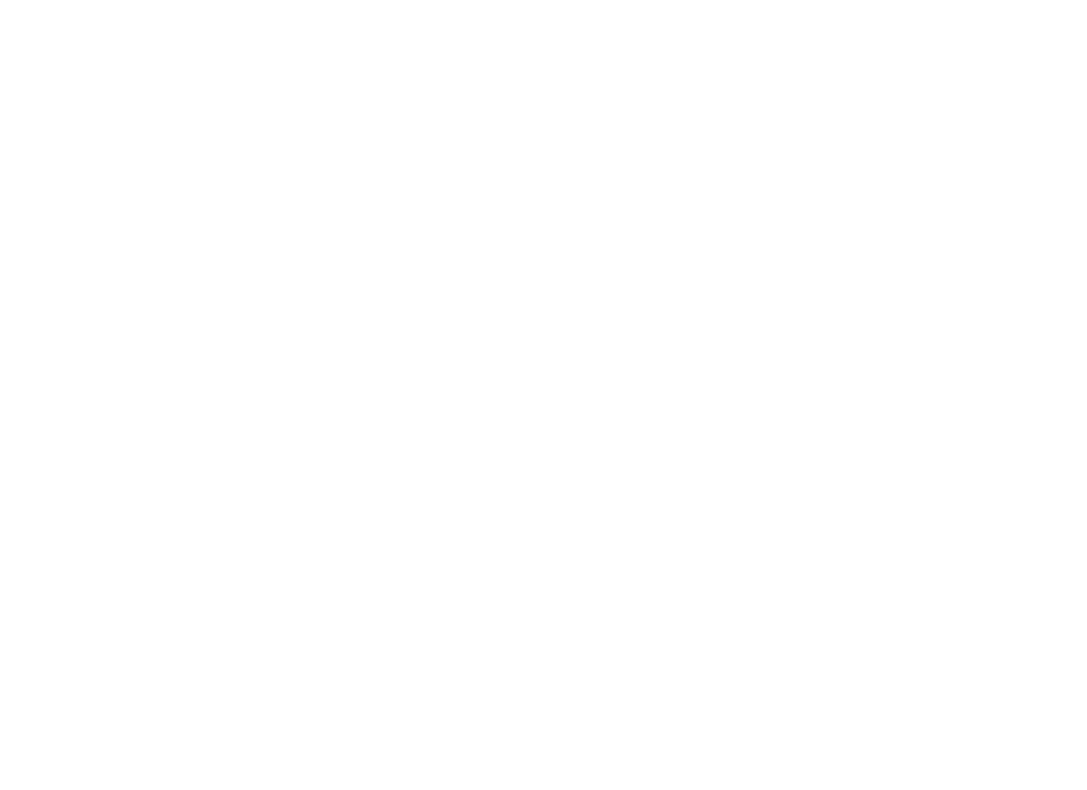
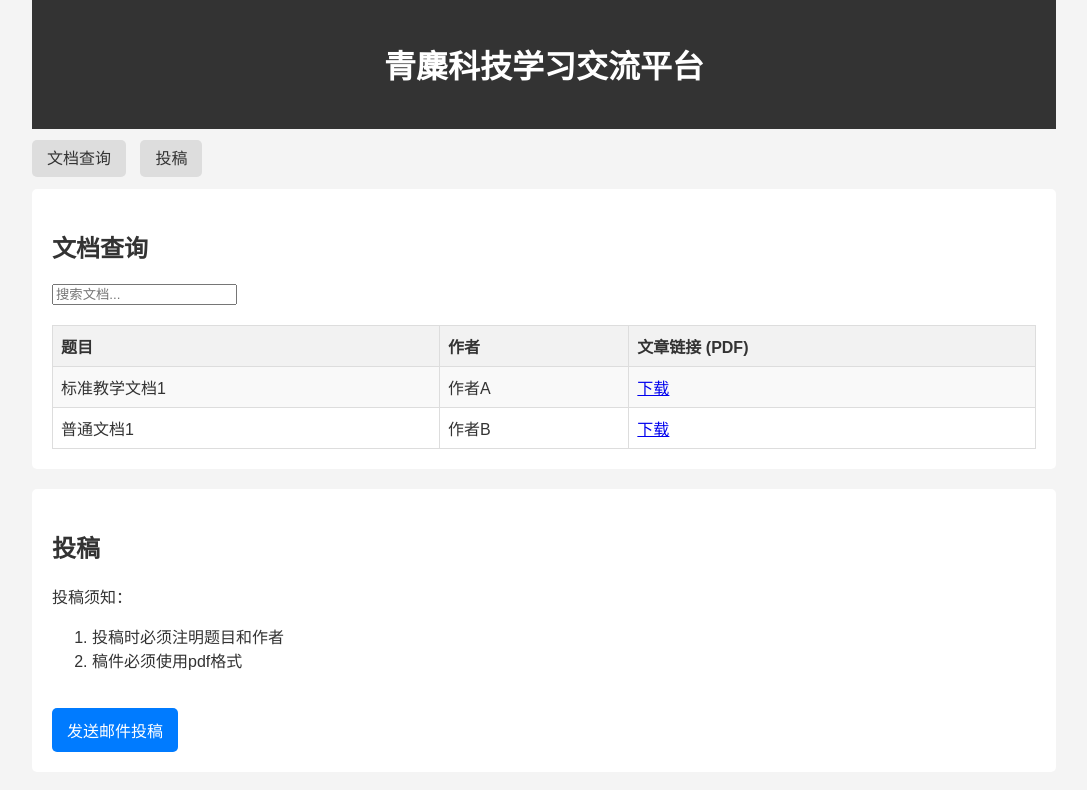
Before and after one commit to WZQ66/qingmiblog, a plain HTML site: page index.html in a window 1280 px wide. Shown: the whole page, without its empty margins (96-1183 px from the left). Drawn offline with Linux system fonts and the light colour scheme.

Commit message:
主页搭建完成

```diff
--- a/index.html
+++ b/index.html
@@ -1,10 +1,156 @@
 <!DOCTYPE html>
-<html lang="zh">
+<html lang="zh-CN">
 <head>
     <meta charset="UTF-8">
-    <title>Title</title>
+    <title>青麋科技学习交流平台</title>
+    <style>
+        body {
+            font-family: 'Arial', sans-serif;
+            background-color: #f4f4f4;
+            margin: 0;
+            padding: 0;
+            color: #333;
+        }
+        .container {
+            width: 80%;
+            margin: auto;
+            overflow: hidden;
+        }
+        header {
+            background: #333;
+            color: #fff;
+            padding: 20px;
+            text-align: center;
+        }
+        nav ul {
+            padding: 0;
+            list-style: none;
+        }
+        nav ul li {
+            display: inline;
+            margin-right: 10px;
+        }
+        nav ul li a {
+            color: #333;
+            text-decoration: none;
+            padding: 10px 15px;
+            background: #ddd;
+            border-radius: 5px;
+        }
+        nav ul li a:hover {
+            background: #ccc;
+        }
+        .search-box {
+            margin-bottom: 20px;
+        }
+        table {
+            width: 100%;
+            border-collapse: collapse;
+            margin-top: 20px;
+        }
+        th, td {
+            border: 1px solid #ddd;
+            padding: 8px;
+            text-align: left;
+        }
+        th {
+            background-color: #f2f2f2;
+        }
+        tr:nth-child(even) {
+            background-color: #f9f9f9;
+        }
+        section {
+            margin: 20px 0;
+            padding: 20px;
+            background: #fff;
+            border-radius: 5px;
+        }
+        section h2 {
+            color: #333;
+        }
+        .email-link {
+            display: inline-block;
+            background: #007bff;
+            color: #fff;
+            padding: 10px 15px;
+            text-decoration: none;
+            border-radius: 5px;
+            margin-top: 20px;
+        }
+        .email-link:hover {
+            background: #0056b3;
+        }
+    </style>
 </head>
 <body>
+<div class="container">
+    <header>
+        <h1>青麋科技学习交流平台</h1>
+    </header>
+    <nav>
+        <ul>
+            <li><a href="#documents">文档查询</a></li>
+            <li><a href="#contribute">投稿</a></li>
+        </ul>
+    </nav>
 
+    <section id="documents">
+        <h2>文档查询</h2>
+        <div class="search-box">
+            <input type="text" id="searchInput" onkeyup="searchDocuments()" placeholder="搜索文档...">
+        </div>
+        <table>
+            <tr>
+                <th>题目</th>
+                <th>作者</th>
+                <th>文章链接 (PDF)</th>
+            </tr>
+            <!-- 标准教学文档表格 -->
+            <tr>
+                <td>标准教学文档1</td>
+                <td>作者A</td>
+                <td><a href="path/to/document1.pdf" target="_blank">下载</a></td>
+            </tr>
+            <!-- 普通文档表格 -->
+            <tr>
+                <td>普通文档1</td>
+                <td>作者B</td>
+                <td><a href="path/to/document2.pdf" target="_blank">下载</a></td>
+            </tr>
+            <!-- 这里可以添加更多的文档行 -->
+        </table>
+    </section>
+
+    <section id="contribute">
+        <h2>投稿</h2>
+        <p>投稿须知：</p>
+        <ol>
+            <li>投稿时必须注明题目和作者</li>
+            <li>稿件必须使用pdf格式</li>
+        </ol>
+        <a href="mailto:your-email@example.com?subject=青麋科技投稿&body=题目：%0A作者：%0A附件：" class="email-link">发送邮件投稿</a>
+    </section>
+</div>
+
+<script>
+    function searchDocuments() {
+        var input, filter, table, tr, td, i, txtValue;
+        input = document.getElementById("searchInput");
+        filter = input.value.toUpperCase();
+        table = document.querySelector("table");
+        tr = table.getElementsByTagName("tr");
+        for (i = 0; i < tr.length; i++) {
+            td = tr[i].getElementsByTagName("td")[0]; // 根据需要调整列索引
+            if (td) {
+                txtValue = td.textContent || td.innerText;
+                if (txtValue.toUpperCase().indexOf(filter) > -1) {
+                    tr[i].style.display = "";
+                } else {
+                    tr[i].style.display = "none";
+                }
+            }
+        }
+    }
+</script>
 </body>
 </html>
```
